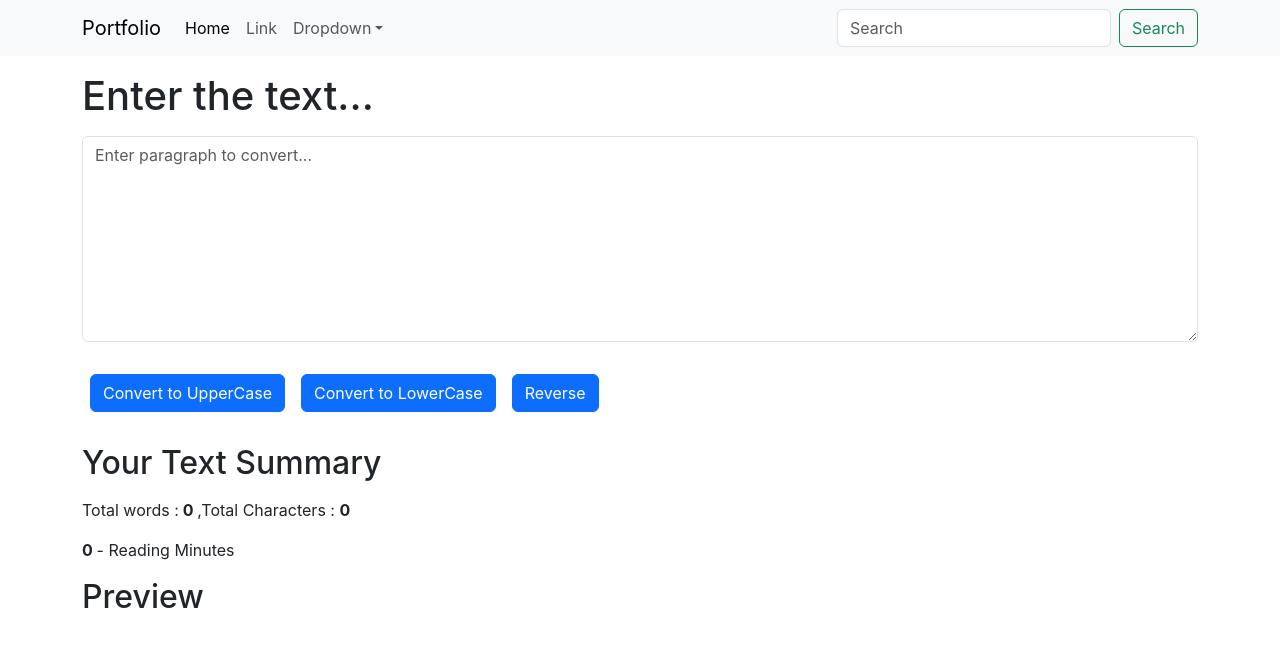
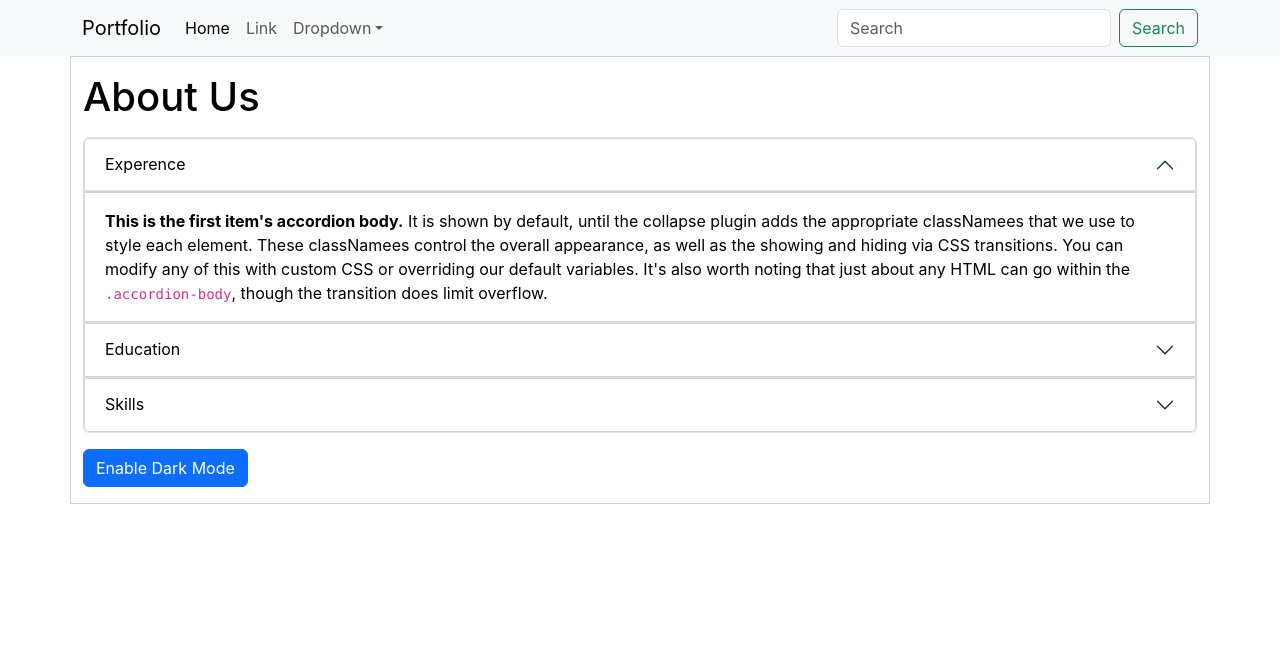
Before and after one commit to ZubairFareed1/Code-with-harry, a React (Create React App) app: page / in a window 1280 px wide. Shown: the top 646 px of the page. Built offline with nearby package versions, Linux system fonts and the light colour scheme.

Commit message:
Lecture no 10 in this project i replace the text field with accordian and a light and dark mode toggler button Functionality

```diff
--- a/src/App.js
+++ b/src/App.js
@@ -1,14 +1,15 @@
 // App.js
 import React from 'react';
 import Navbar from './components/Navbar'
-import TextForm from './components/TextForm';
-
+// import TextForm from './components/TextForm';
+import About from './components/About';
 
 const App = () => {
   return (
     <>
     <Navbar logo="Portfolio" home="Home" />
-    <TextForm heading="Enter the text..."/>
+    {/* <TextForm heading="Enter the text..."/> */}
+    <About />
 
     </>
   );
--- /dev/null
+++ b/src/components/About.js
@@ -0,0 +1,132 @@
+import React from "react";
+import { useState } from "react";
+
+export default function About() {
+    const [myStyle,setMyStyle]=useState({
+        color:"black",
+        backgroundColor:"white",
+        border:"1px solid lightgray"
+    })
+    const [btnText,setBtnText]=useState("Enable Dark Mode")
+    let handlerStyle = ()=>{
+        if(myStyle.backgroundColor==='white'){
+           setMyStyle({
+            backgroundColor:'#282c34',
+            color:'white',
+            border:"1px solid white"
+           })
+           setBtnText("Enable Light Mode")
+
+        }
+        else{
+            setMyStyle({
+                backgroundColor:'white',
+                color:'black',
+                border:"1px solid lightgray"
+
+               })
+            setBtnText("Enable Dark Mode")
+        }
+    }
+  return (
+    <div className="container" style={myStyle}>
+      <h1 className="my-3">About Us</h1>
+      <div className="accordion" id="accordionExample">
+        <div className="accordion-item">
+          <h2 className="accordion-header">
+            <button
+              className="accordion-button"
+              type="button"
+              data-bs-toggle="collapse"
+              data-bs-target="#collapseOne"
+              aria-expanded="true"
+              aria-controls="collapseOne"
+              style={myStyle}
+            >
+              Experence
+            </button>
+          </h2>
+          <div
+            id="collapseOne"
+            className="accordion-collapse collapse show"
+            data-bs-parent="#accordionExample"
+          >
+            <div className="accordion-body" style={myStyle}>
+              <strong>This is the first item's accordion body.</strong> It is
+              shown by default, until the collapse plugin adds the appropriate
+              classNamees that we use to style each element. These classNamees
+              control the overall appearance, as well as the showing and hiding
+              via CSS transitions. You can modify any of this with custom CSS or
+              overriding our default variables. It's also worth noting that just
+              about any HTML can go within the <code>.accordion-body</code>,
+              though the transition does limit overflow.
+            </div>
+          </div>
+        </div>
+        <div className="accordion-item">
+          <h2 className="accordion-header">
+            <button
+              className="accordion-button collapsed"
+              type="button"
+              data-bs-toggle="collapse"
+              data-bs-target="#collapseTwo"
+              aria-expanded="false"
+              aria-controls="collapseTwo"
+              style={myStyle}
+            >
+              Education
+            </button>
+          </h2>
+          <div
+            id="collapseTwo"
+            className="accordion-collapse collapse"
+            data-bs-parent="#accordionExample"
+          >
+            <div className="accordion-body" style={myStyle}>
+              <strong>This is the second item's accordion body.</strong> It is
+              hidden by default, until the collapse plugin adds the appropriate
+              classNamees that we use to style each element. These classNamees
+              control the overall appearance, as well as the showing and hiding
+              via CSS transitions. You can modify any of this with custom CSS or
+              overriding our default variables. It's also worth noting that just
+              about any HTML can go within the <code>.accordion-body</code>,
+              though the transition does limit overflow.
+            </div>
+          </div>
+        </div>
+        <div className="accordion-item">
+          <h2 className="accordion-header">
+            <button
+              className="accordion-button collapsed"
+              type="button"
+              data-bs-toggle="collapse"
+              data-bs-target="#collapseThree"
+              aria-expanded="false"
+              aria-controls="collapseThree"
+              style={myStyle}
+            >
+              Skills
+            </button>
+          </h2>
+          <div
+            id="collapseThree"
+            className="accordion-collapse collapse"
+            data-bs-parent="#accordionExample"
+          >
+            <div className="accordion-body" style={myStyle}>
+              <strong>This is the third item's accordion body.</strong> It is
+              hidden by default, until the collapse plugin adds the appropriate
+              classNamees that we use to style each element. These classNamees
+              control the overall appearance, as well as the showing and hiding
+              via CSS transitions. You can modify any of this with custom CSS or
+              overriding our default variables. It's also worth noting that just
+              about any HTML can go within the <code>.accordion-body</code>,
+              though the transition does limit overflow.
+            </div>
+          </div>
+        </div>
+      </div>
+      <button type="button" className="btn btn-primary my-3" onClick={handlerStyle}>{btnText}</button>
+    </div>
+  );
+}
```
